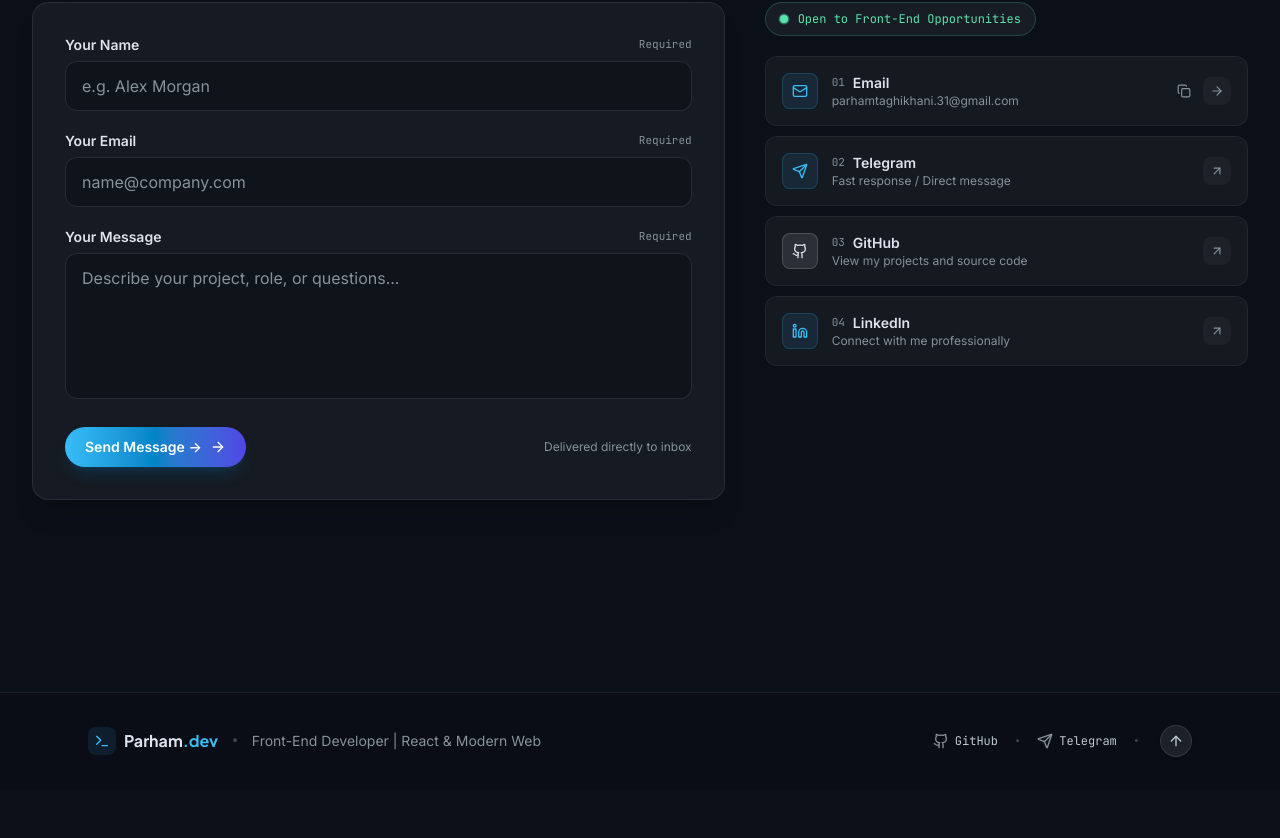
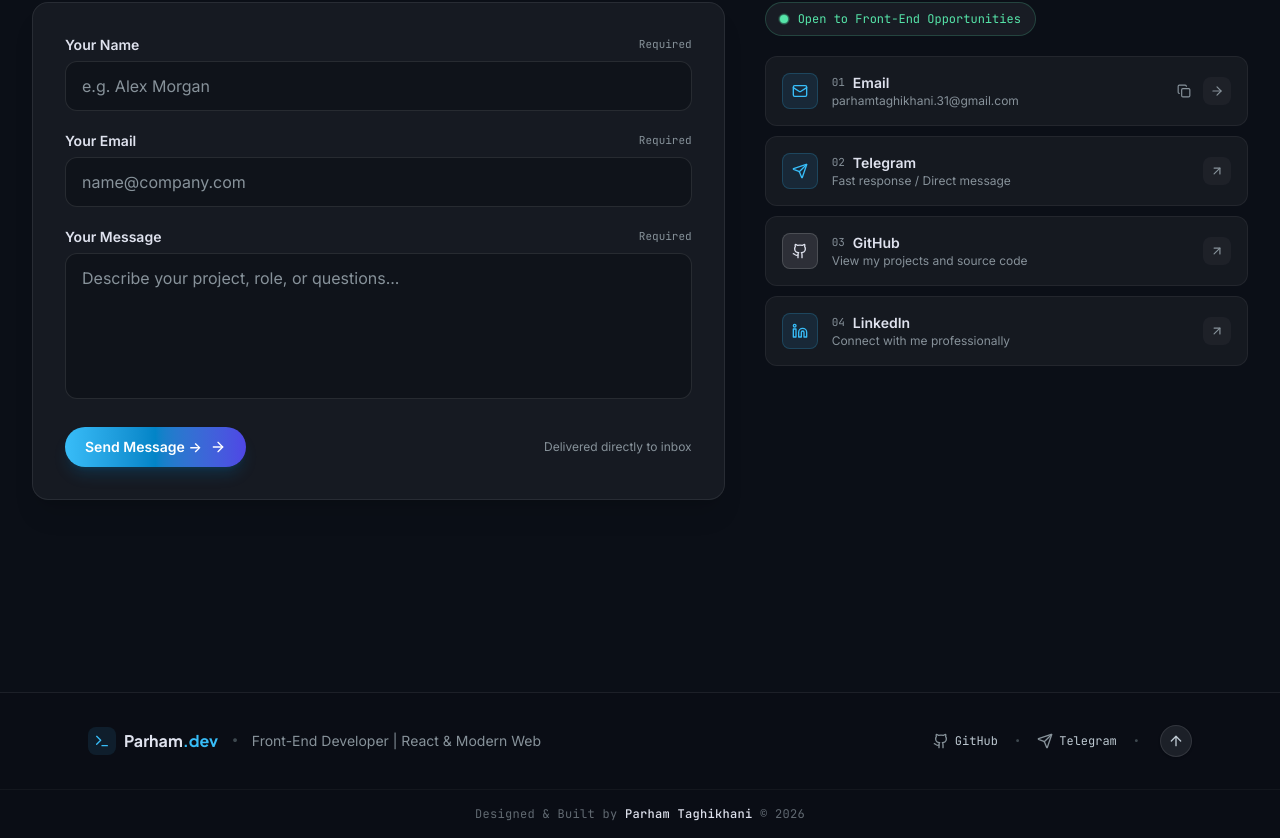
Before and after one commit to Parham-Codes/portfolio, a React (Vite) app: page / in a window 1280 px wide. Shown: the part 2394-3232 px from the top of the page. Before the commit the page ends 3183 px from the top, so only its background shows below. Built offline with nearby package versions, Linux system fonts and the light colour scheme; no server answers.

Commit message:
feat(footer): add developer credit line
Includes a new footer section with a copyright notice and a link to the developer's GitHub profile.

```diff
--- a/src/components/Footer/Footer.tsx
+++ b/src/components/Footer/Footer.tsx
@@ -58,6 +58,22 @@ export const Footer: React.FC = () => {
           </button>
         </div>
       </div>
+
+      {/* Developer Credit Line */}
+      <div className="border-t border-white/[0.04] py-4 px-4 text-center">
+        <p className="font-mono text-[11px] sm:text-xs text-[#87929a]/70 tracking-wide">
+          Designed &amp; Built by{' '}
+          <a
+            href="https://github.com/Parham-Codes"
+            target="_blank"
+            rel="noreferrer"
+            className="text-[#dfe2ee] hover:text-[#38bdf8] font-medium transition-colors underline-offset-4 hover:underline"
+          >
+            Parham Taghikhani
+          </a>{' '}
+          &copy; 2026
+        </p>
+      </div>
     </footer>
   );
 };
```
